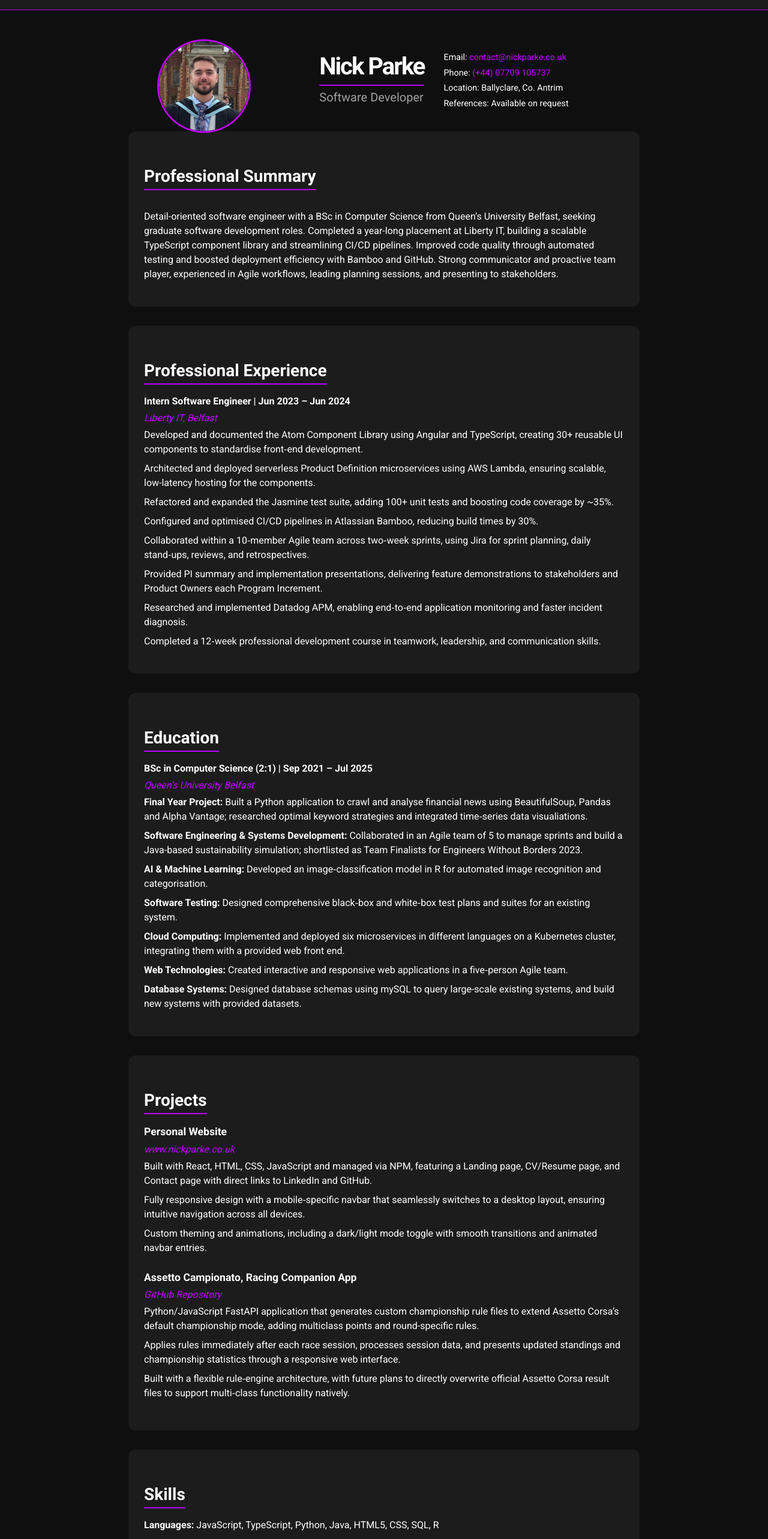
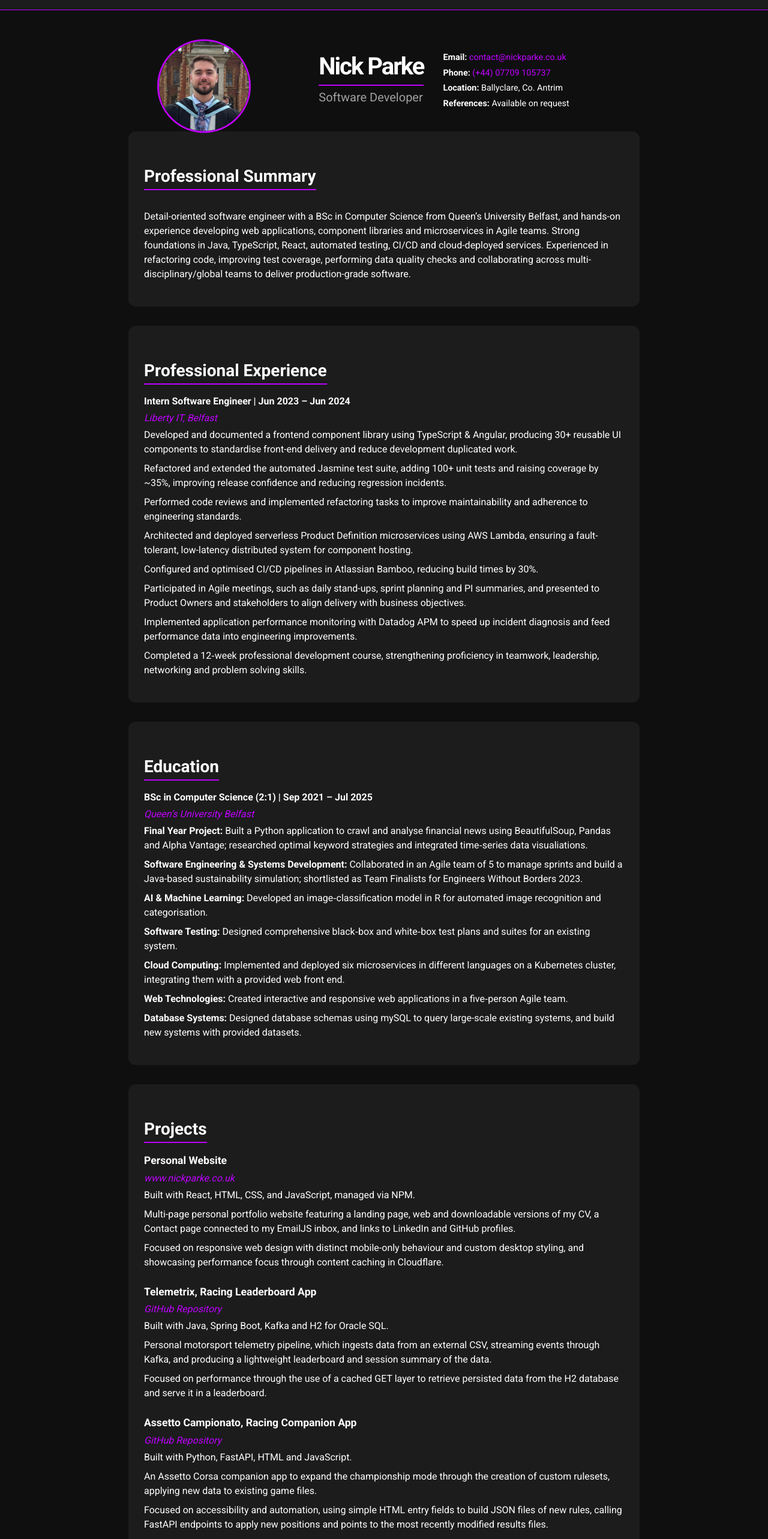
Before and after one commit to nick-p-34/nick-p-34.github.io, a React (Create React App) app: page /resume in a window 1280 px wide. Shown: the part 40-2605 px from the top of the page at 60% size. Built offline with nearby package versions, Linux system fonts and the light colour scheme; no server answers; the HTML template or start-up script is replaced by a standard one.

Commit message:
Update CV

```diff
--- a/src/pages/Resume.jsx
+++ b/src/pages/Resume.jsx
@@ -56,22 +56,21 @@ export default function Resume() {
           <p className="subtitle">Software Developer</p>
         </div>
         <div className="contact-info">
-          <p>Email: <a href="/contact" target="_self">contact@nickparke.co.uk</a></p>
-          <p>Phone: <a href="tel:+447709105737">(+44) 07709 105737</a></p>
-          <p>Location: Ballyclare, Co. Antrim</p>
-          <p>References: Available on request</p>
+          <p><strong>Email:</strong> <a href="/contact" target="_self">contact@nickparke.co.uk</a></p>
+          <p><strong>Phone:</strong> <a href="tel:+447709105737">(+44) 07709 105737</a></p>
+          <p><strong>Location:</strong> Ballyclare, Co. Antrim</p>
+          <p><strong>References:</strong> Available on request</p>
         </div>
       </div>
 
       <div className="resume-section">
         <h3 className="section-title">Professional Summary</h3>
         <p>
-           Detail-oriented software engineer with a BSc in Computer Science from Queen’s University Belfast,
-           seeking graduate software development roles. Completed a year-long placement at Liberty IT, building a
-           scalable TypeScript component library and streamlining CI/CD pipelines. Improved code quality
-           through automated testing and boosted deployment efficiency with Bamboo and GitHub. Strong
-           communicator and proactive team player, experienced in Agile workflows, leading planning sessions, and
-           presenting to stakeholders.
+           Detail-oriented software engineer with a BSc in Computer Science from Queen’s University Belfast, and
+           hands-on experience developing web applications, component libraries and microservices in Agile teams.
+           Strong foundations in Java, TypeScript, React, automated testing, CI/CD and cloud-deployed services.
+           Experienced in refactoring code, improving test coverage, performing data quality checks and collaborating
+           across multi-disciplinary/global teams to deliver production-grade software.
          </p>
       </div>
 
@@ -81,14 +80,14 @@ export default function Resume() {
           <p className="job-title">Intern Software Engineer | Jun 2023 – Jun 2024</p>
           <p className="job-company">Liberty IT, Belfast</p>
           <ul className="resume-list">
-            <li>Developed and documented the Atom Component Library using Angular and TypeScript, creating 30+ reusable UI components to standardise front‑end development.</li>
-            <li>Architected and deployed serverless Product Definition microservices using AWS Lambda, ensuring scalable, low-latency hosting for the components.</li>
-            <li>Refactored and expanded the Jasmine test suite, adding 100+ unit tests and boosting code coverage by ~35%.</li>
+            <li>Developed and documented a frontend component library using TypeScript & Angular, producing 30+ reusable UI components to standardise front-end delivery and reduce development duplicated work.</li>
+            <li>Refactored and extended the automated Jasmine test suite, adding 100+ unit tests and raising coverage by ~35%, improving release confidence and reducing regression incidents.</li>
+            <li>Performed code reviews and implemented refactoring tasks to improve maintainability and adherence to engineering standards.</li>
+            <li>Architected and deployed serverless Product Definition microservices using AWS Lambda, ensuring a fault-tolerant, low-latency distributed system for component hosting.</li>
             <li>Configured and optimised CI/CD pipelines in Atlassian Bamboo, reducing build times by 30%.</li>
-            <li>Collaborated within a 10‑member Agile team across two‑week sprints, using Jira for sprint planning, daily stand‑ups, reviews, and retrospectives.</li>
-            <li>Provided PI summary and implementation presentations, delivering feature demonstrations to stakeholders and Product Owners each Program Increment.</li>
-            <li>Researched and implemented Datadog APM, enabling end‑to‑end application monitoring and faster incident diagnosis.</li>
-            <li>Completed a 12‑week professional development course in teamwork, leadership, and communication skills.</li>
+            <li>Participated in Agile meetings, such as daily stand-ups, sprint planning and PI summaries, and presented to Product Owners and stakeholders to align delivery with business objectives.</li>
+            <li>Implemented application performance monitoring with Datadog APM to speed up incident diagnosis and feed performance data into engineering improvements.</li>
+            <li>Completed a 12‑week professional development course, strengthening proficiency in teamwork, leadership, networking and problem solving skills.</li>
           </ul>
         </div>
       </div>
@@ -119,9 +118,21 @@ export default function Resume() {
             <a href="https://www.nickparke.co.uk" target="_blank" rel="noopener noreferrer">www.nickparke.co.uk</a>
           </p>
           <ul className="resume-list">
-            <li>Built with React, HTML, CSS, JavaScript and managed via NPM, featuring a Landing page, CV/Resume page, and Contact page with direct links to LinkedIn and GitHub.</li>
-            <li>Fully responsive design with a mobile‑specific navbar that seamlessly switches to a desktop layout, ensuring intuitive navigation across all devices.</li>
-            <li>Custom theming and animations, including a dark/light mode toggle with smooth transitions and animated navbar entries.</li>
+            <li>Built with React, HTML, CSS, and JavaScript, managed via NPM.</li>
+            <li>Multi-page personal portfolio website featuring a landing page, web and downloadable versions of my CV, a Contact page connected to my EmailJS inbox, and links to LinkedIn and GitHub profiles.</li>
+            <li>Focused on responsive web design with distinct mobile-only behaviour and custom desktop styling, and showcasing performance focus through content caching in Cloudflare.</li>
+          </ul>
+        </div>
+
+        <div className="project-item">
+          <p className="project-title">Telemetrix, Racing Leaderboard App</p>
+          <p className="project-link">
+            <a href="https://github.com/nick-p-34/telemetrix" target="_blank" rel="noopener noreferrer">GitHub Repository</a>
+          </p>
+          <ul className="resume-list">
+            <li>Built with Java, Spring Boot, Kafka and H2 for Oracle SQL.</li>
+            <li>Personal motorsport telemetry pipeline, which ingests data from an external CSV, streaming events through Kafka, and producing a lightweight leaderboard and session summary of the data.</li>
+            <li>Focused on performance through the use of a cached GET layer to retrieve persisted data from the H2 database and serve it in a leaderboard.</li>
           </ul>
         </div>
 
@@ -131,9 +142,9 @@ export default function Resume() {
             <a href="https://github.com/nick-p-34/Assetto-Campionato" target="_blank" rel="noopener noreferrer">GitHub Repository</a>
           </p>
           <ul className="resume-list">
-            <li>Python/JavaScript FastAPI application that generates custom championship rule files to extend Assetto Corsa’s default championship mode, adding multiclass points and round-specific rules.</li>
-            <li>Applies rules immediately after each race session, processes session data, and presents updated standings and championship statistics through a responsive web interface.</li>
-            <li>Built with a flexible rule‑engine architecture, with future plans to directly overwrite official Assetto Corsa result files to support multi‑class functionality natively.</li>
+            <li>Built with Python, FastAPI, HTML and JavaScript.</li>
+            <li>An Assetto Corsa companion app to expand the championship mode through the creation of custom rulesets, applying new data to existing game files.</li>
+            <li>Focused on accessibility and automation, using simple HTML entry fields to build JSON files of new rules, calling FastAPI endpoints to apply new positions and points to the most recently modified results files.</li>
           </ul>
         </div>
       </div>
@@ -141,8 +152,8 @@ export default function Resume() {
       <div className="resume-section">
         <h3 className="section-title">Skills</h3>
         <ul className="resume-list">
-          <li><strong>Languages:</strong> JavaScript, TypeScript, Python, Java, HTML5, CSS, SQL, R</li>
-          <li><strong>Frameworks:</strong> Node.js, NPM, Angular, React, Jasmine, Pandas</li>
+          <li><strong>Languages:</strong> TypeScript, JavaScript, Python, Java, HTML5, CSS, SQL, R</li>
+          <li><strong>Frameworks:</strong> React, Angular, Kafka, Spring Boot, Node.js, NPM, Jasmine, Pandas, FastAPI</li>
           <li><strong>DevOps:</strong> GitHub/GitLab, Atlassian Bamboo, JIRA, Docker, Kubernetes, AWS Lambda, Rancher, Datadog</li>
           <li><strong>Soft Skills:</strong> Agile, Scrum, Teamwork, Team Leadership, Presentation Delivery</li>
         </ul>
```
Also changed, not shown: 1 other file (tests, documents, lock files or other folders).
